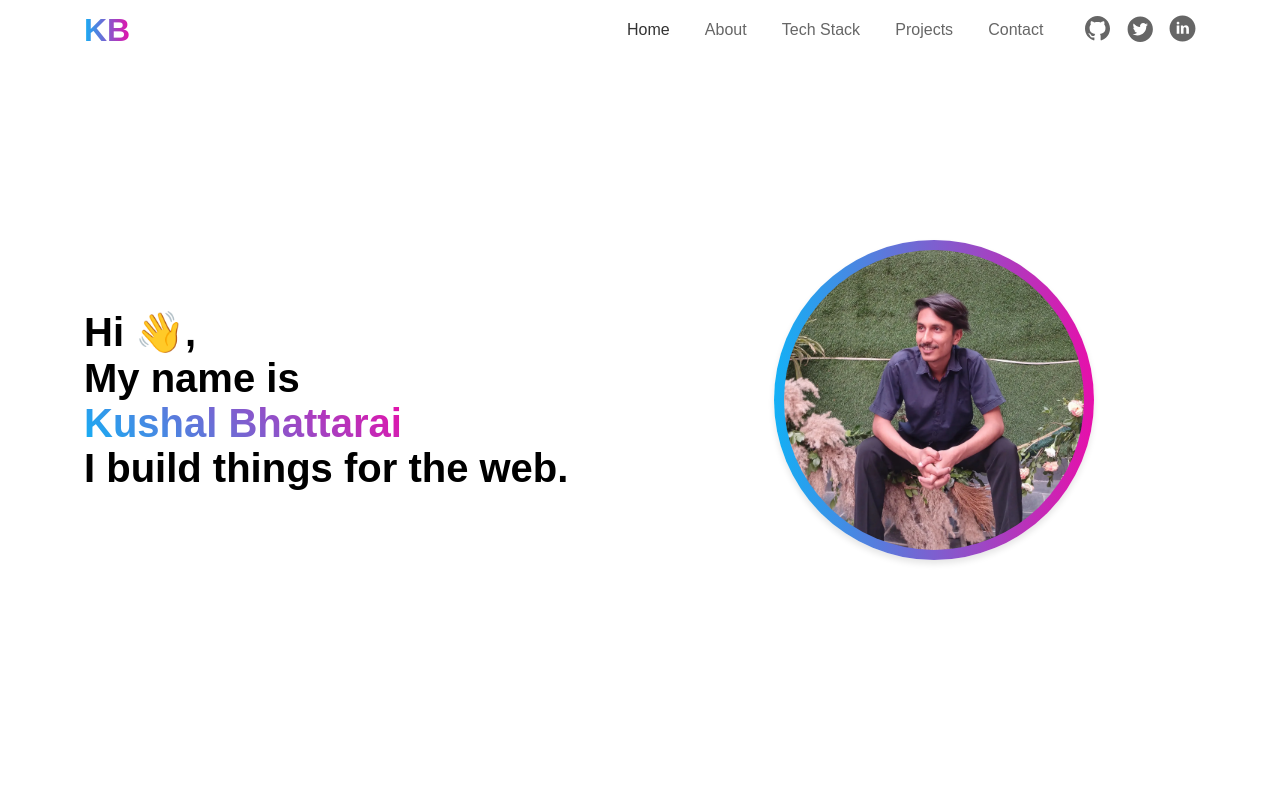
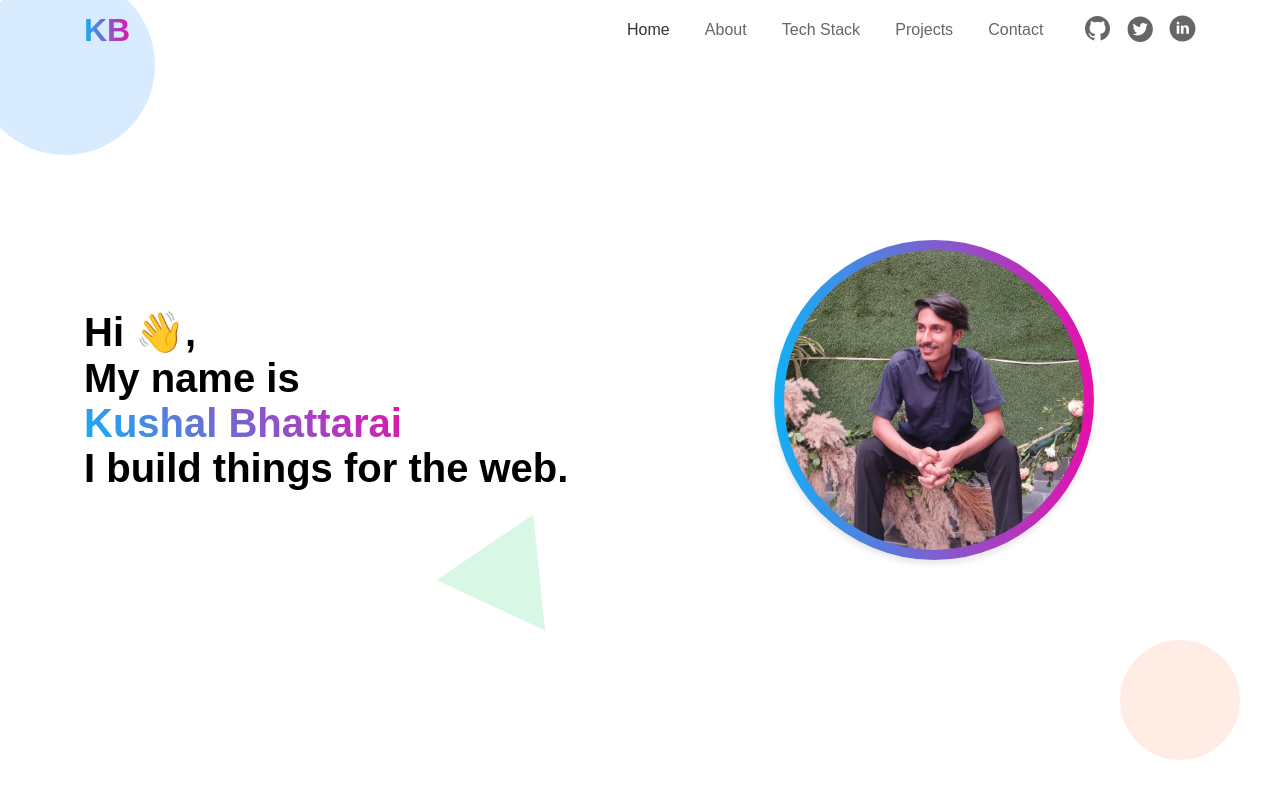
Before and after one commit to SandipTamangDev/kushal-webiste, a plain HTML site: page index.html in a window 1280 px wide. Shown: the top 800 px of the page. Drawn offline with Linux system fonts and the light colour scheme; a script that the page names is missing.

Commit message:
decoratives hero

```diff
--- a/index.html
+++ b/index.html
@@ -87,6 +87,13 @@
             <h1>Hi 👋, <br> My name is <br> <span class="name">Kushal Bhattarai</span> <br> I build things for the web.</h1>
           </div>
         </div>
+
+
+        <!-- Decorative Shapes -->
+        <div class="shape circle1"></div>
+        <div class="shape circle2"></div>
+        <div class="shape triangle1"></div>
+
     </div>
   </section>
 
--- a/styles.css
+++ b/styles.css
@@ -338,6 +338,51 @@ header.scrolled {
     font-weight: 900;
 }
 
+.hero {
+    position: relative;
+    overflow: hidden; /* ensures shapes don’t overflow */
+}
+
+/* Base shape style */
+.shape {
+    position: absolute;
+    opacity: 0.15; /* subtle background effect */
+    z-index: 0; /* behind content */
+}
+
+/* Circle 1 */
+.circle1 {
+    width: 180px;
+    height: 180px;
+    border-radius: 50%;
+    background: #007bff;
+    top: -25px;
+    left: -25px;
+}
+
+/* Circle 2 */
+.circle2 {
+    width: 120px;
+    height: 120px;
+    border-radius: 50%;
+    background: #ff7f50;
+    bottom: 40px;
+    right: 40px;
+}
+
+/* Triangle */
+.triangle1 {
+    width: 0;
+    height: 0;
+    border-left: 60px solid transparent;
+    border-right: 60px solid transparent;
+    border-bottom: 100px solid #00c851;
+    top: 70%;
+    left: 40%;
+    transform: translate(-50%, -50%) rotate(25deg);
+}
+
+
 @media (min-width: 768px) {
     .hero__section--bottom {
         text-align: left;
```
